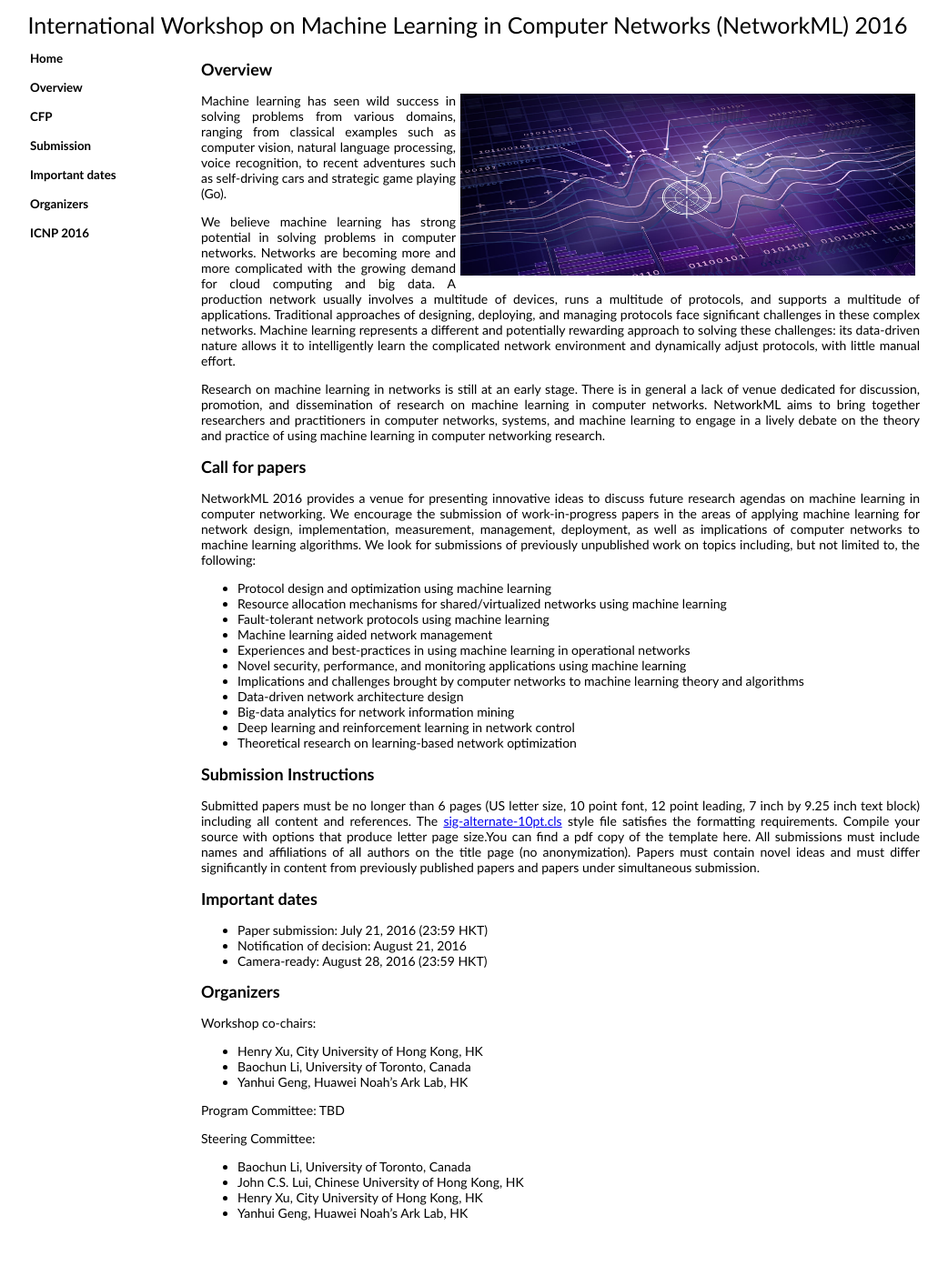
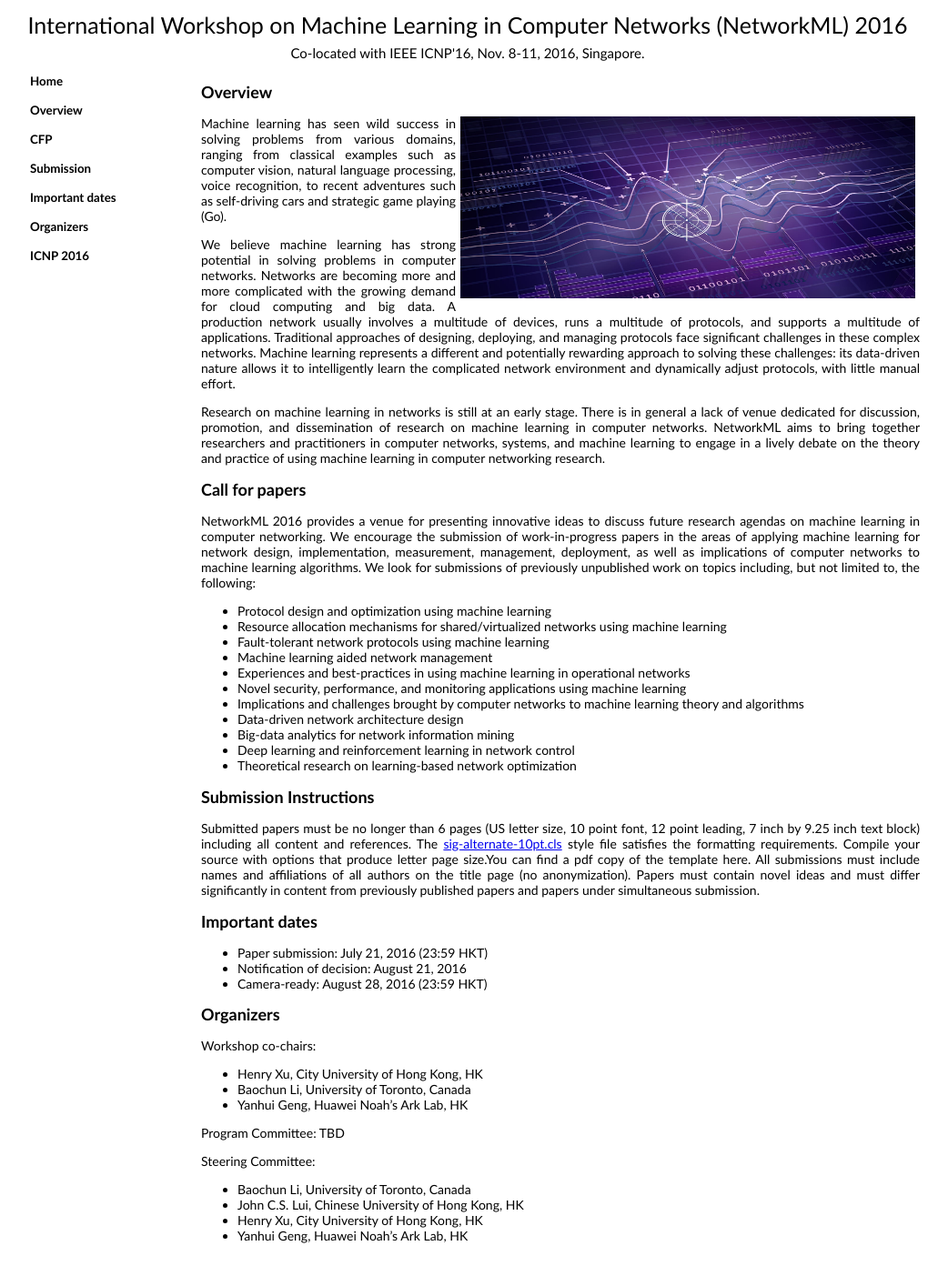
Before and after one commit to networkml/networkml.github.io, a Jekyll site: the page built from index.html, in a window 1280 px wide. Shown: the whole page at 91% size, without its empty margins (126-1168 px from the left). Built offline with Jekyll 4.4.1, drawn with Linux system fonts in a browser that asks for light colours; before the commit the page ends 1367 px from its top, so only the background shows below that.

Commit message:
add co-located ICNP16

```diff
--- a/_layouts/networkml.html
+++ b/_layouts/networkml.html
@@ -25,6 +25,9 @@
              <!-- <img src="./images/sing.jpg" alt="Singapore" height="400" width="1000"> -->
             International Workshop on Machine Learning in Computer Networks (NetworkML) 2016
     </div>
+    <div class="headtitle2">
+            Co-located with IEEE ICNP'16, Nov. 8-11, 2016, Singapore.
+    </div>
       <div class="page-content">
       <div class="wrapper">
         {{ content }}
--- a/images/mainstyle.css
+++ b/images/mainstyle.css
@@ -130,3 +130,17 @@
     text-align: center;
     padding-bottom: 3px;
 }
+
+.headtitle2 {
+    /* Give a bit of gap between cover image and text. */
+    padding-top: 4px;
+    /* Text must be justified at both ends. */
+    text-align: justify;
+    text-justify: inter-word;
+    /* Font family. */
+    font-family: "Trebuchet MS", Helvetica, sans-serif;
+    font-size: 15px;
+    color: black;
+    text-align: center;
+    padding-bottom: 3px;
+}
```
Also changed, not shown: 3 other files.
